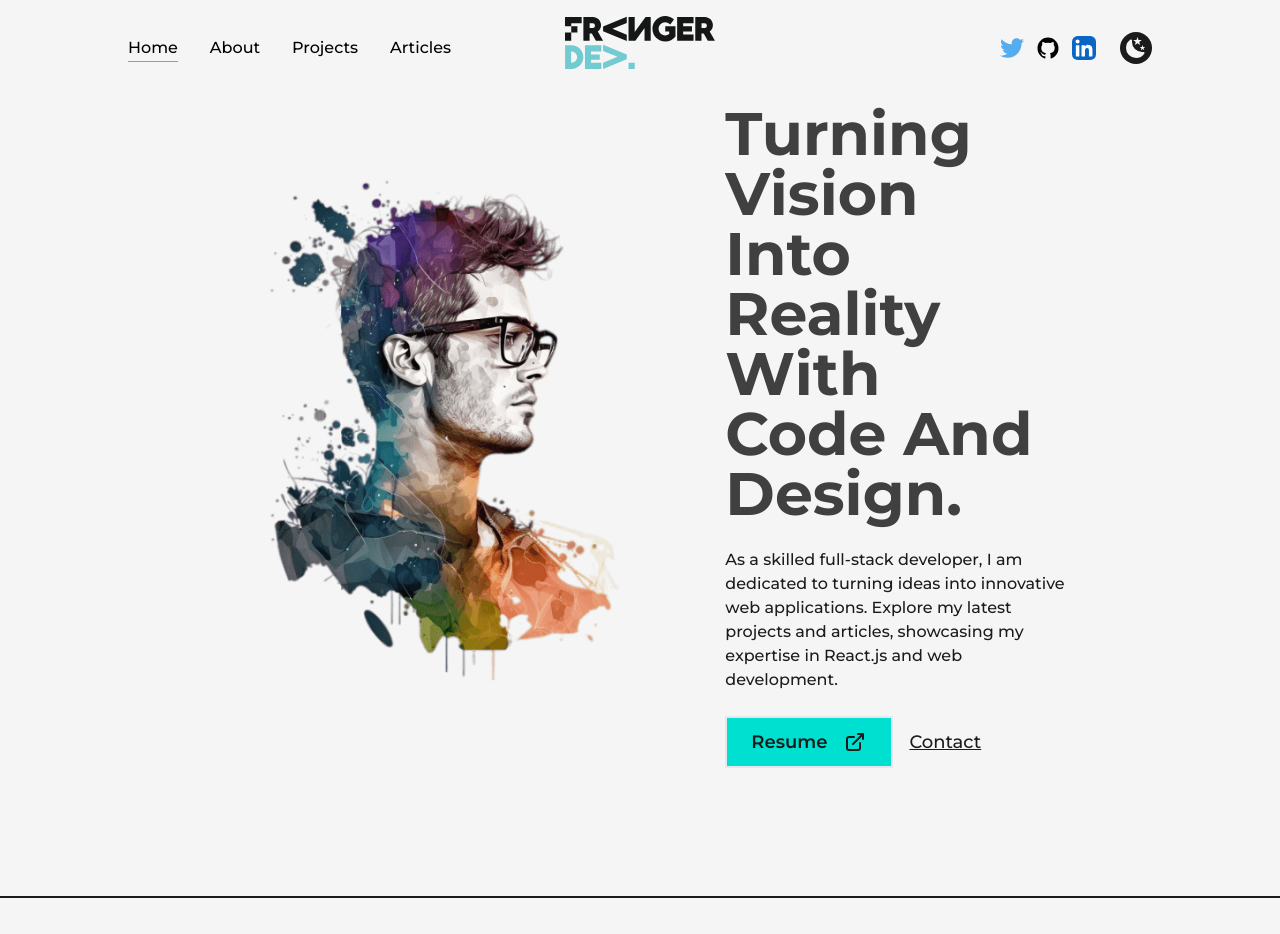
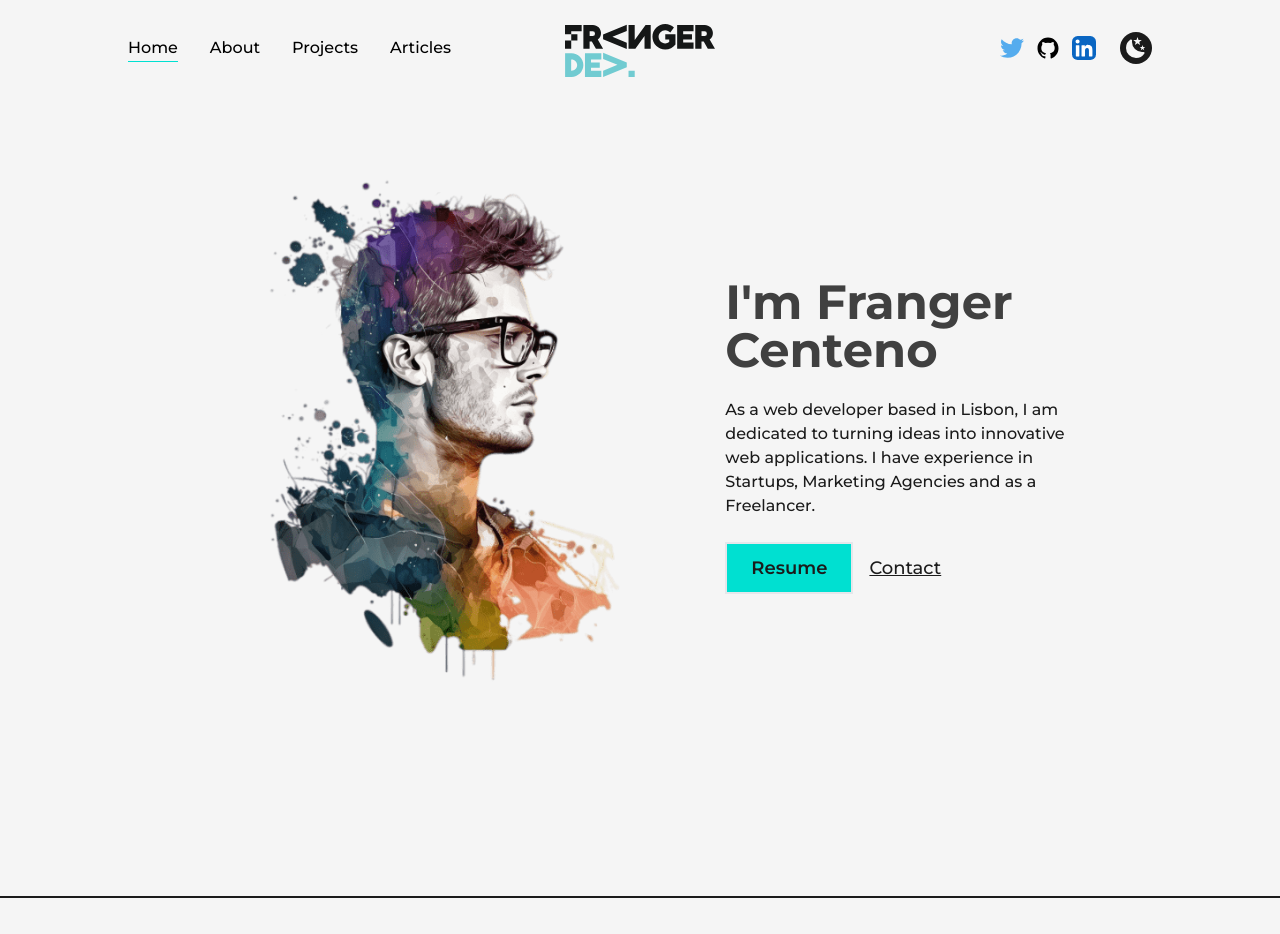
Before and after one commit to frangercenteno/portfolio, a Next.js app: page / in a window 1280 px wide. Shown: the top 934 px of the page. Built offline with nearby package versions, Linux system fonts and the light colour scheme.

Commit message:
chore: change final text

```diff
--- a/components/Footer.js
+++ b/components/Footer.js
@@ -7,16 +7,12 @@ const Footer = () => {
       <Layout className="py-8 flex items-center justify-between lg:flex-col lg:py-6">
         <span>{new Date().getFullYear()} &copy; All Rights Reserved.</span>
         <div className="flex items-center lg:py-2">
-          Build With{" "}
-          <span className="text-primary dark:text-primaryDark text-2xl px-1">
-            &#9825;
-          </span>{" "}
-          by&nbsp;
+          Build by&nbsp;
           <Link href="/about" className="underline underline-offset-2">
             Franger Centeno
           </Link>
         </div>
-        <Link href="/contact">Say Hello</Link>
+        <Link href="mailto:frangercenteno@outlook.com">Say Hello</Link>
       </Layout>
     </footer>
   );
--- a/components/Logo.js
+++ b/components/Logo.js
@@ -91,7 +91,7 @@ const DarkLogo = (props) => (
 const Logo = ({ darkMode }) => {
   const isDark = darkMode === "dark";
   return (
-    <div className="flex items-center justify-center mt-2">
+    <div className="flex items-center justify-center mt-4">
       <Link href="/">{isDark ? <LightLogo /> : <DarkLogo />}</Link>
     </div>
   );
--- a/pages/index.js
+++ b/pages/index.js
@@ -4,7 +4,6 @@ import { Inter } from "next/font/google";
 import Layout from "../components/Layout";
 import AnimatedText from "../components/AnimatedText";
 import Link from "next/link";
-import { LinkArrow } from "../components/Icons";
 import TransitionEffect from "../components/TransitionEffect";
 import profilePic from "../public/images/profile/developer-pic-1.png";
 
@@ -15,7 +14,7 @@ export default function Home() {
   return (
     <>
       <Head>
-        <title>Create Next App</title>
+        <title>Home | Franger Centeno</title>
         <meta name="description" content="Generated by create next app" />
       </Head>
       <TransitionEffect />
@@ -33,18 +32,17 @@ export default function Home() {
             </div>
             <div className="w-1/3 flex flex-col items-center self-center lg:w-full lg:text-center">
               <AnimatedText
-                text="Turning Vision Into Reality With Code And Design."
-                className="!text-6xl !text-left xl:!text-5xl lg:!text-center lg:!text-6xl md:!text-5xl  xs:!text-3xl"
+                text="I'm Franger Centeno"
+                className="!text-5xl !text-left xl:!text-5xl lg:!text-center lg:!text-6xl md:!text-5xl  xs:!text-3xl"
               />
               <p className="my-4 text-base font-medium md:text-sm sm:text-xs">
-                As a skilled full-stack developer, I am dedicated to turning
-                ideas into innovative web applications. Explore my latest
-                projects and articles, showcasing my expertise in React.js and
-                web development.
+                As a web developer based in Lisbon, I am dedicated to turning
+                ideas into innovative web applications. I have experience in
+                Startups, Marketing Agencies and as a Freelancer.
               </p>
               <div className="flex items-center self-start mt-2 lg:self-center">
                 <Link
-                  href="/dummy.pdf"
+                  href="/CV_Portfolio.pdf"
                   target="_blank"
                   className="flex items-center border-2 border-solid bg-primary p-2.5 px-6 text-lg font-semibold
                   capitalize text-dark hover:border-primary hover:bg-transparent
@@ -52,10 +50,10 @@ export default function Home() {
                   md:p-2 md:px-4 md:text-base"
                   download={true}
                 >
-                  Resume <LinkArrow className="w-6 ml-4" />
+                  Resume
                 </Link>
                 <Link
-                  href="mailto:abd@gmail.com"
+                  href="mailto:frangercenteno@outlook.com"
                   target="_blank"
                   className="ml-4 text-lg font-medium capitalize text-dark underline  dark:text-light md:text-base"
                 >
```
Also changed, not shown: 2 other files (tests, documents, lock files or other folders).
